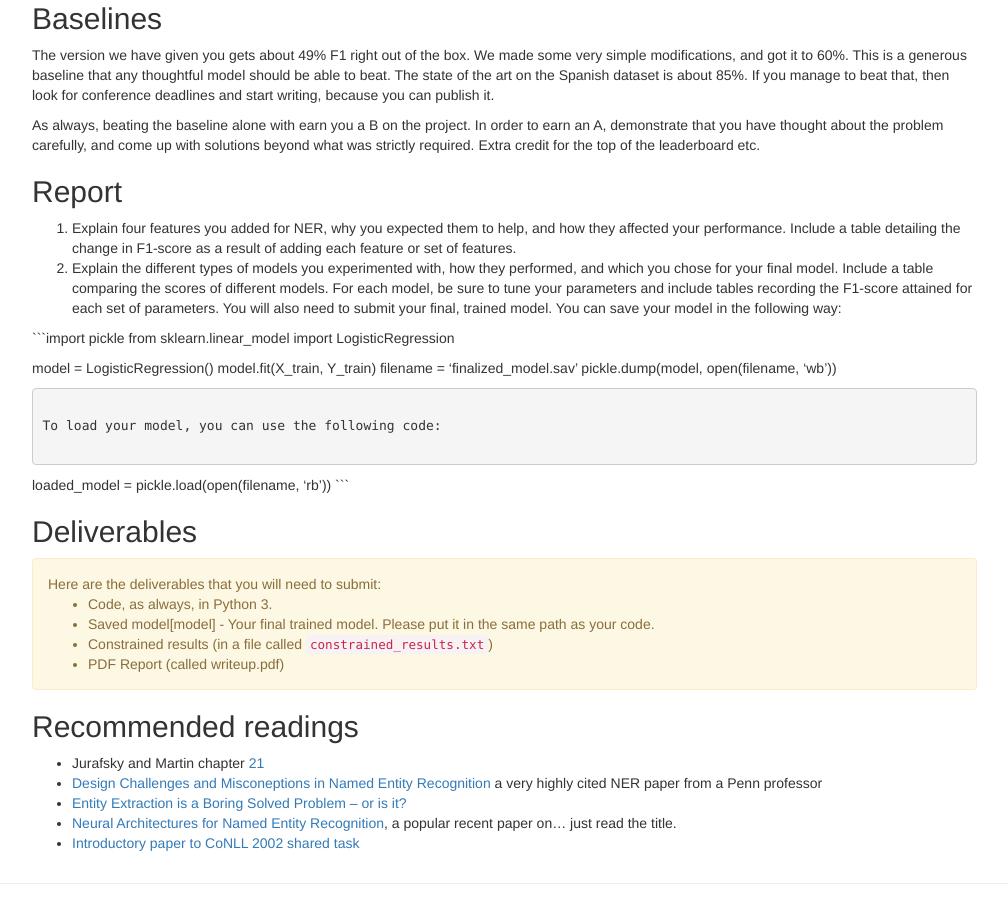
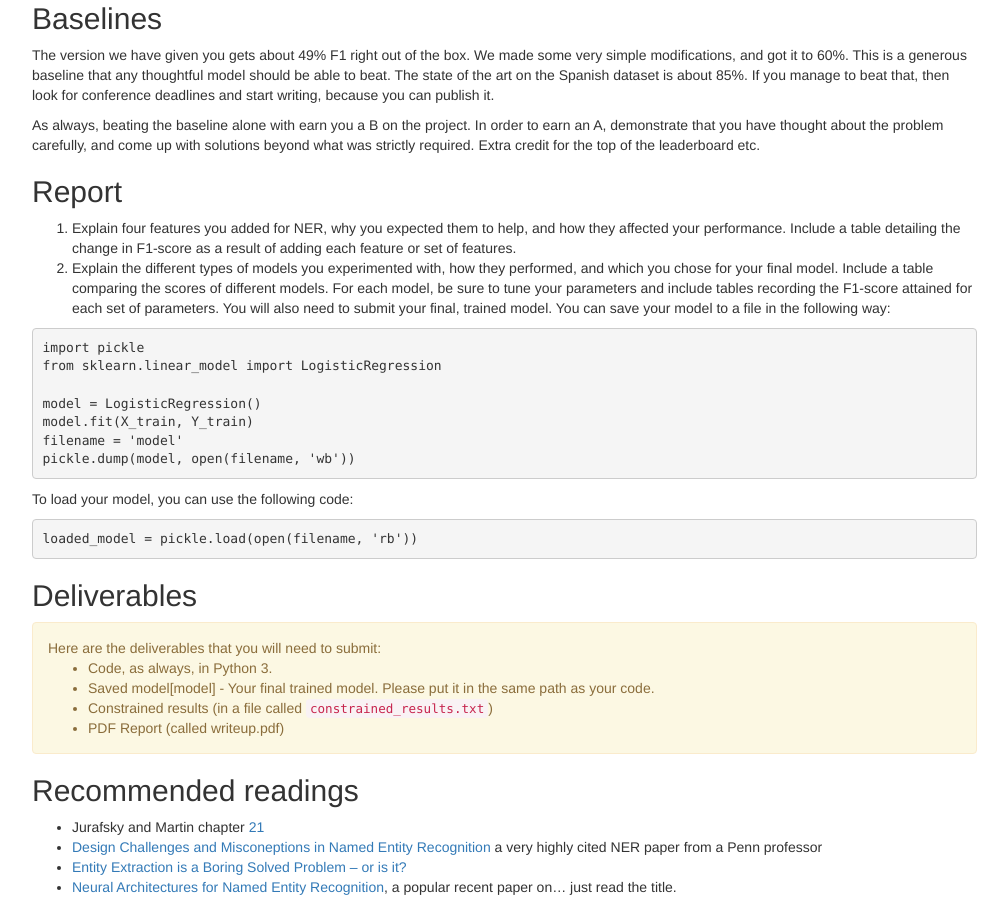
Before and after one commit to computational-linguistics-class/computational-linguistics-class.github.io, a Jekyll site: the page built from assignment7.md, in a window 1280 px wide and 900 px high, scrolled down 1706 px. Shown: the whole window, without its empty margins (233-1241 px from the left). Built offline with Jekyll 4.4.1, drawn with Linux system fonts in a browser that asks for light colours; nearby versions of some CDN libraries; a script that is not in the unit is left out.

Commit message:
Update assignment7.md

````diff
--- a/assignment7.md
+++ b/assignment7.md
@@ -102,14 +102,15 @@
 ## Report
 
 1. Explain four features you added for NER, why you expected them to help, and how they affected your performance. Include a table detailing the change in F1-score as a result of adding each feature or set of features.
-2. Explain the different types of models you experimented with, how they performed, and which you chose for your final model. Include a table comparing the scores of different models. For each model, be sure to tune your parameters and include tables recording the F1-score attained for each set of parameters. You will also need to submit your final, trained model. You can save your model in the following way:
+2. Explain the different types of models you experimented with, how they performed, and which you chose for your final model. Include a table comparing the scores of different models. For each model, be sure to tune your parameters and include tables recording the F1-score attained for each set of parameters. You will also need to submit your final, trained model. You can save your model to a file in the following way:
 
-```import pickle
+```
+import pickle
 from sklearn.linear_model import LogisticRegression
 
 model = LogisticRegression()
 model.fit(X_train, Y_train)
-filename = 'finalized_model.sav'
+filename = 'model'
 pickle.dump(model, open(filename, 'wb'))
 ```
 
````
